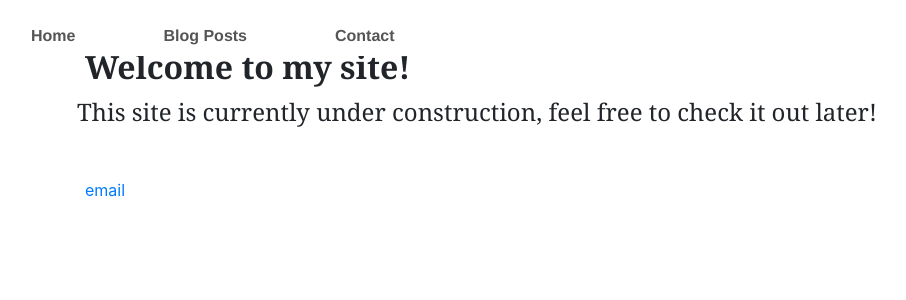
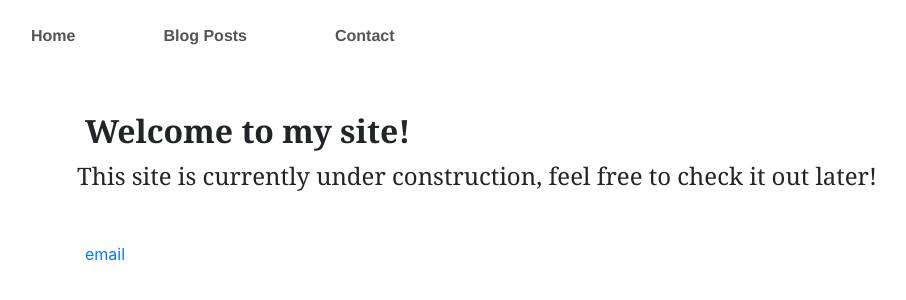
Before and after one commit to jdtravelp2s/jdtravelp2s.github.io, a Jekyll site: the page built from index.html, in a window 1280 px wide. Shown: the top 300 px of the page, without its empty margins (65-971 px from the left). Built offline with Jekyll 4.4.1, drawn with Linux system fonts in a browser that asks for light colours.

Commit message:
Update main.css

```diff
--- a/css/main.css
+++ b/css/main.css
@@ -56,6 +56,7 @@ h1 {
 	font-weight: bold;
 	padding-left: 1em;
 	padding-right: 1em;
+	padding-top: 2em;
 }
 
 h6 {
@@ -65,8 +66,12 @@ h6 {
 	padding-right: 1em;
 }
 
+.meta {
+	font-style: italic;
+}
+
 footer {
-	padding : 2em
+	padding : 2em;
 }
 
 .container {
```
